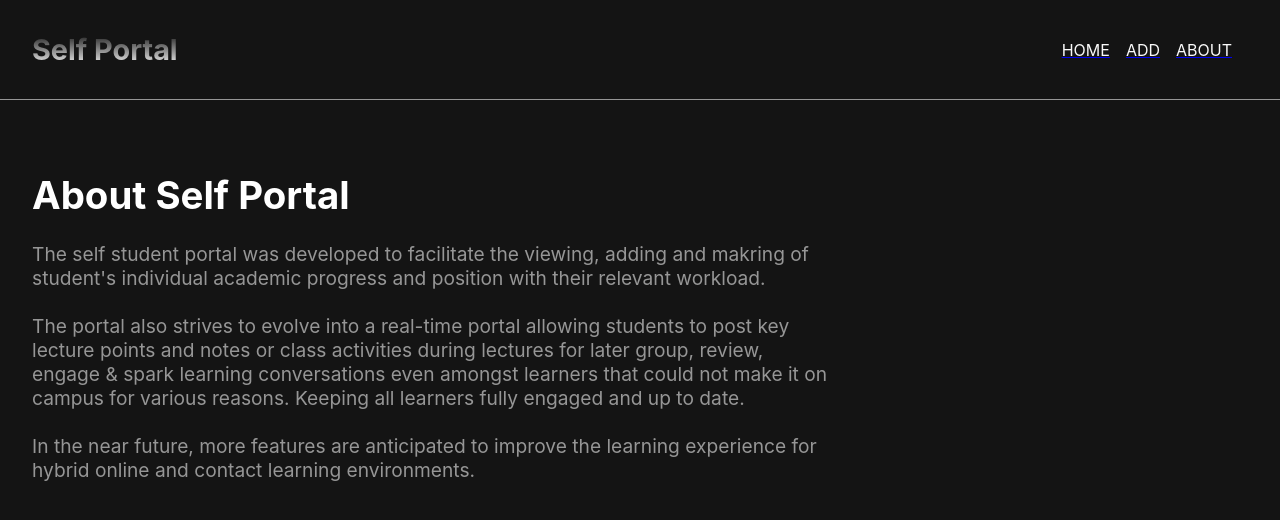
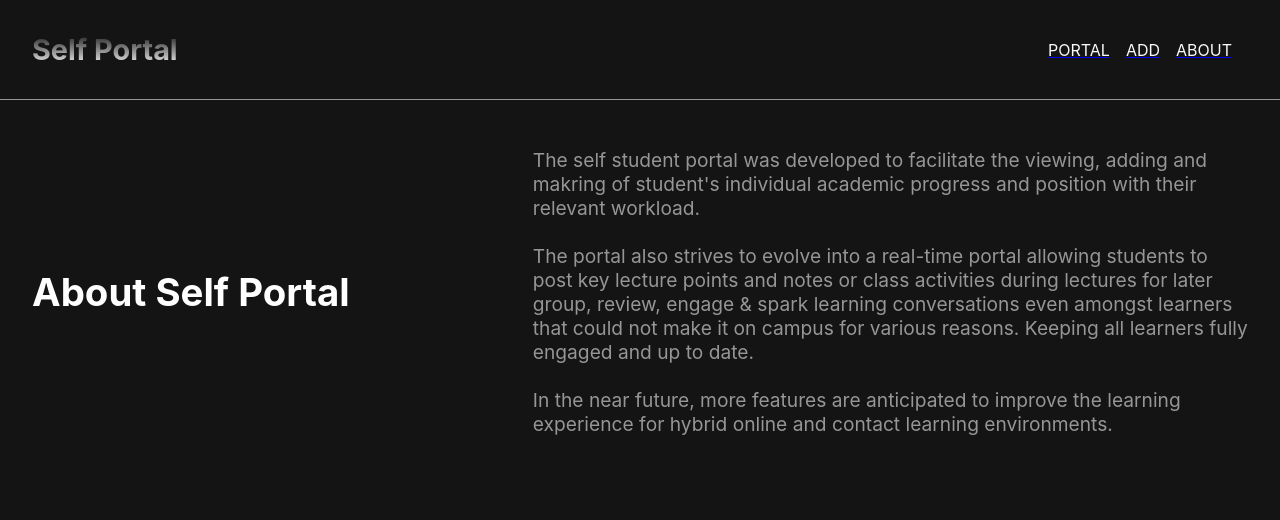
Before and after one commit to KoketsoMawasha/self-student-portal, a React (Create React App) app: page /about in a window 1280 px wide. Shown: the top 520 px of the page. Built offline with nearby package versions, Linux system fonts and the light colour scheme.

Commit message:
added mobile responsivness for about Page

```diff
--- a/src/App.css
+++ b/src/App.css
@@ -9,3 +9,15 @@ body{
   color: rgb(150,150,150);
   font-size: 62.5%;
 }
+
+@media screen and (min-width: 720px) {
+  .about{
+    display: grid;
+    grid-template-columns: 2fr 3fr;
+    gap: 1.5rem;
+    align-items:center;
+    justify-content: center;
+
+  }
+
+}
--- a/src/components/About.js
+++ b/src/components/About.js
@@ -7,22 +7,18 @@ class About extends Component {
         <h1 style={{ margin: "1.5rem 0", color: "white" }}>
           About Self Portal
         </h1>
+
         <p>
           The self student portal was developed to facilitate the viewing,
           adding and makring of student's individual academic progress and
           position with their relevant workload.
-        </p>
-        <br />
-        <p>
+          <br /> <br />
           The portal also strives to evolve into a real-time portal allowing
           students to post key lecture points and notes or class activities
           during lectures for later group, review, engage & spark learning
           conversations even amongst learners that could not make it on campus
           for various reasons. Keeping all learners fully engaged and up to
-          date.{" "}
-        </p>
-        <br />
-        <p>
+          date. <br /> <br />
           In the near future, more features are anticipated to improve the
           learning experience for hybrid online and contact learning
           environments.
@@ -34,7 +30,7 @@ class About extends Component {
 
 const aboutStyling = {
   padding: "2rem",
-  maxWidth: "50rem",
+  // maxWidth: "50rem",
   fontSize: "1.2rem",
   margin: "1rem 0",
 };
--- a/src/components/Navbar.js
+++ b/src/components/Navbar.js
@@ -2,19 +2,6 @@ import React, { Component } from "react";
 import "../styling/navbarStyling.css";
 import PropTypes from "prop-types";
 import { Link } from "react-router-dom";
-
-// function Navbar() {
-//   return (
-//     <div className="navbar">
-//       <h1>Assessments</h1>
-//       <ul>
-//         <li>Add</li>
-//         {/* <li>Mark Complete</li>
-//         <li>Delete</li> */}
-//       </ul>
-//     </div>
-//   );
-// }
 
 export default class Navbar extends Component {
   render() {
@@ -25,7 +12,7 @@ export default class Navbar extends Component {
         <h1>{heading}</h1>
         <ul className="nav-links">
           <Link to="/" className="home-link">
-            <li className="home-link link">Home</li>
+            <li className="home-link link">Portal</li>
           </Link>
 
           <Link to="/assessment/add" className="add-assessment">
```
